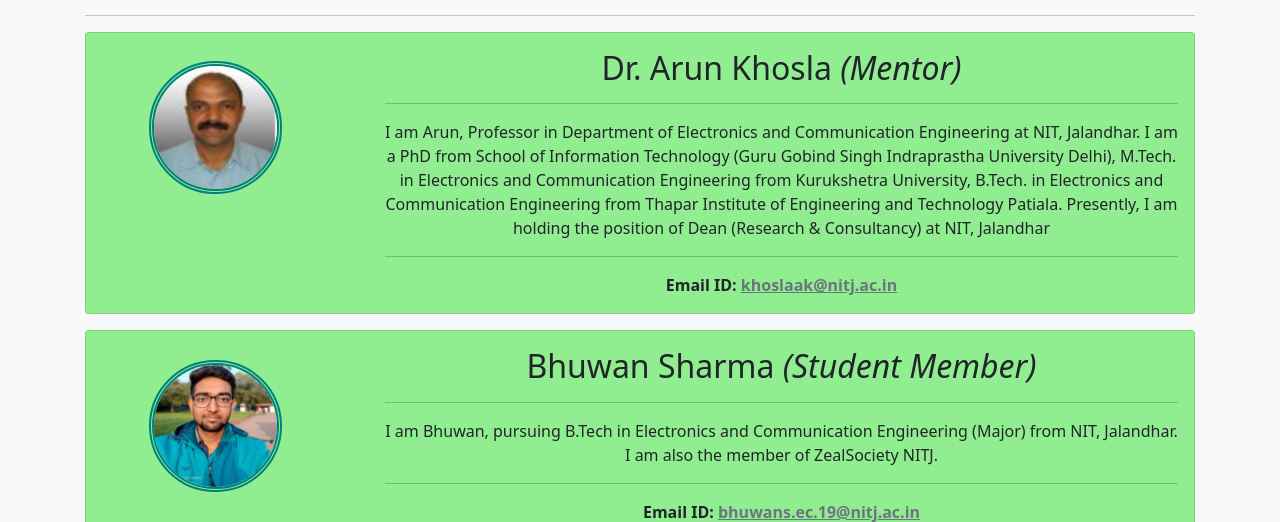
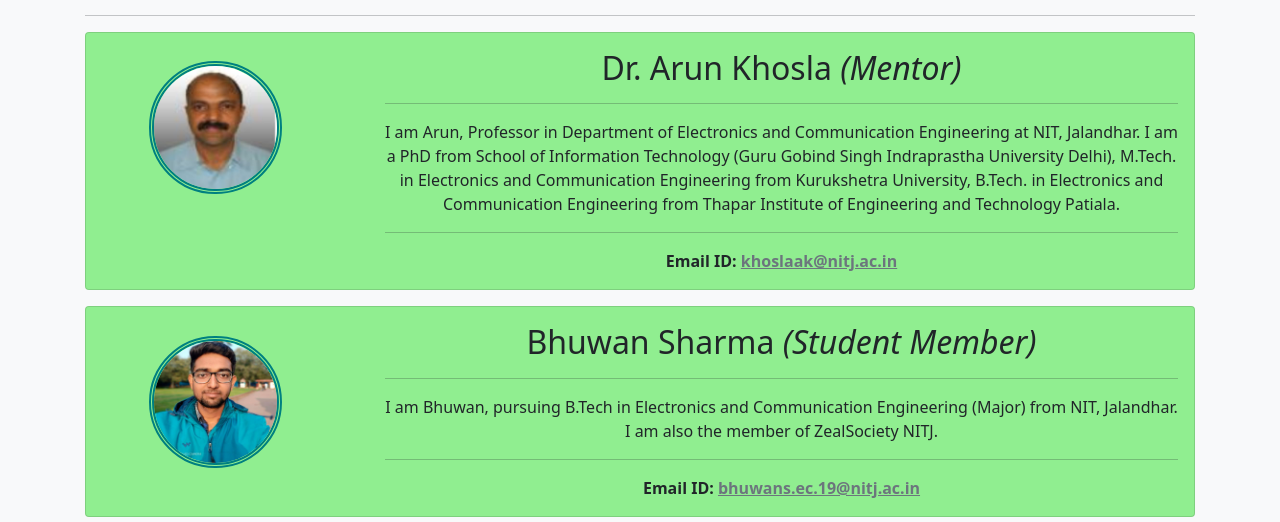
Before and after one commit to sanju6890/Parivesh, a Django app: page /about-us/ in a window 1280 px wide. Shown: the part 195-717 px from the top of the page. Run offline with Django 3.2, Linux system fonts and the light colour scheme; some libraries are stand-ins or nearby versions.

Commit message:
Updated About-us info
Signed-off-by: sanju6890 <sanjusaikap2001@gmail.com>

```diff
--- a/PariveshApp/templates/about_us.html
+++ b/PariveshApp/templates/about_us.html
@@ -21,7 +21,7 @@ Parivesh: About Us
                   <hr/>
                   <p class="card-text">I am Arun, Professor in Department of Electronics and Communication Engineering at NIT, Jalandhar. I am a PhD from School of Information Technology (Guru Gobind Singh Indraprastha University Delhi),
                     M.Tech. in Electronics and Communication Engineering from Kurukshetra University,
-                    B.Tech. in Electronics and Communication Engineering from Thapar Institute of Engineering and Technology Patiala. Presently, I am holding the position of Dean (Research & Consultancy) at NIT, Jalandhar</p>
+                    B.Tech. in Electronics and Communication Engineering from Thapar Institute of Engineering and Technology Patiala.</p>
                   <hr/>
                   <p class="card-text"><strong>Email ID: <a href="mailto:khoslaak@nitj.ac.in" class="text-muted">khoslaak@nitj.ac.in</a></strong></p>
                 </div>
```
